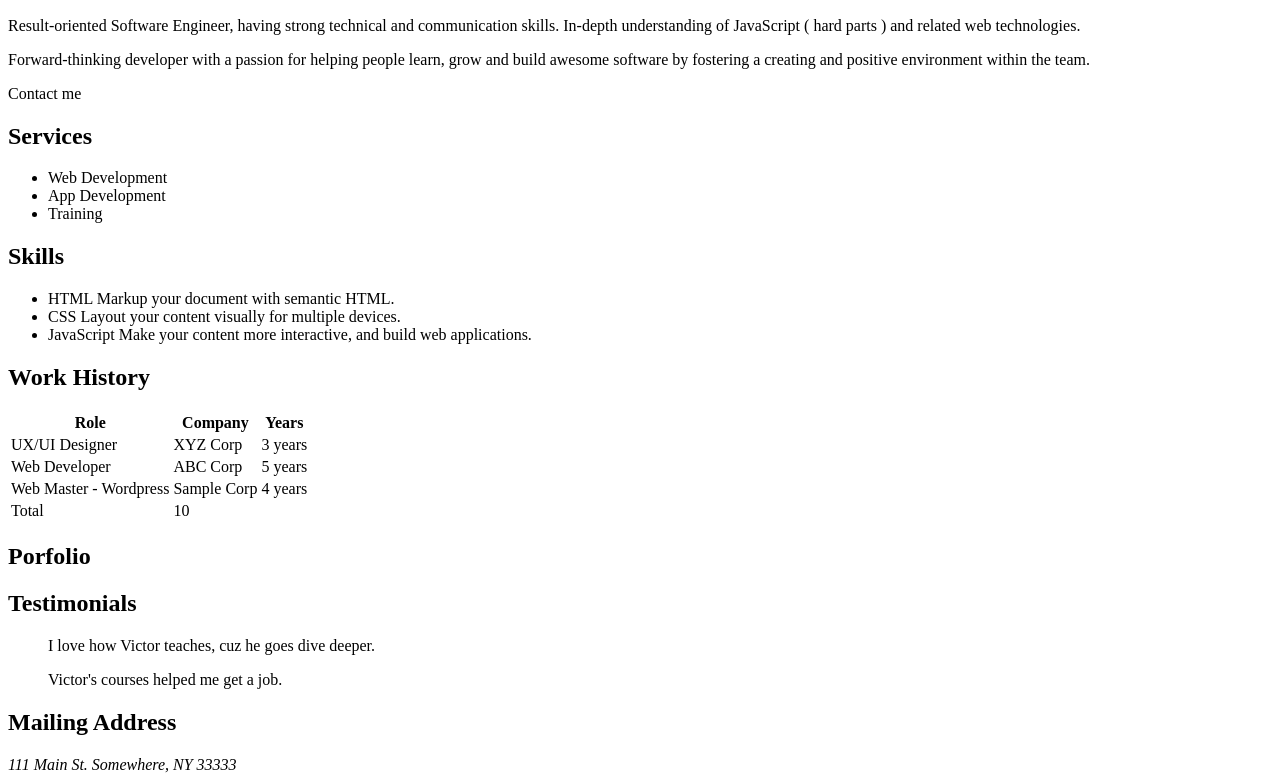
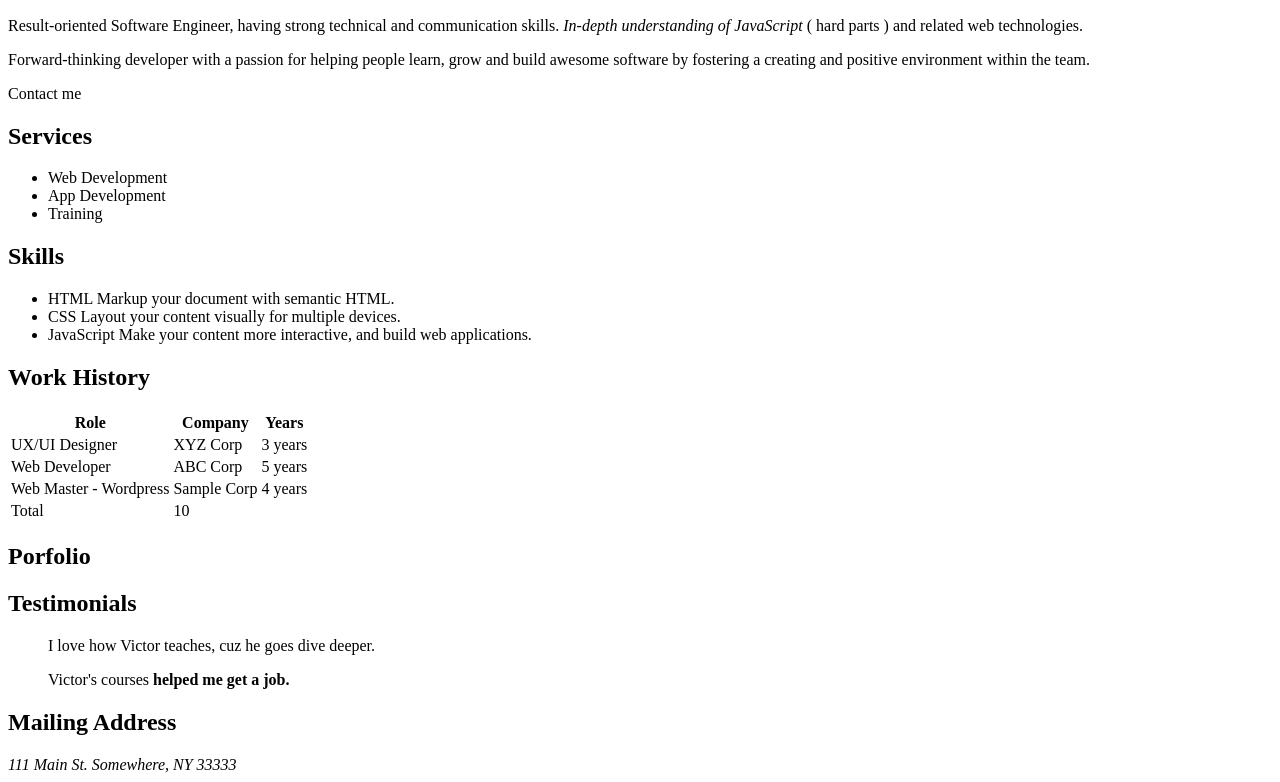
Before and after one commit to vapinedo/HTML-CSS, a plain HTML site: page index.html in a window 1280 px wide. Shown: the part 319-1101 px from the top of the page. Drawn offline with Linux system fonts and the light colour scheme.

Commit message:
50. Importance - strong element

```diff
--- a/index.html
+++ b/index.html
@@ -28,9 +28,9 @@
             <header>
                 <h2>About Me</h2>
             </header>
-            <p>Result-oriented Software Engineer, having strong technical and communication skills. In-depth
-                understanding
-                of JavaScript ( hard parts ) and related web technologies.</p>
+            <p>Result-oriented Software Engineer, having strong technical and communication skills. <em>In-depth
+                    understanding of JavaScript</em> ( hard parts ) and related web technologies.</p>
+
             <p>Forward-thinking developer with a passion for helping people learn, grow and build awesome software by
                 fostering a creating and positive environment within the team.</p>
             <header>
@@ -111,7 +111,7 @@
                 <p>I love how Victor teaches, cuz he goes dive deeper.</p>
             </blockquote>
             <blockquote>
-                <p>Victor's courses helped me get a job.</p>
+                <p>Victor's courses <strong>helped me get a job.</strong></p>
             </blockquote>
         </section>
 
```
